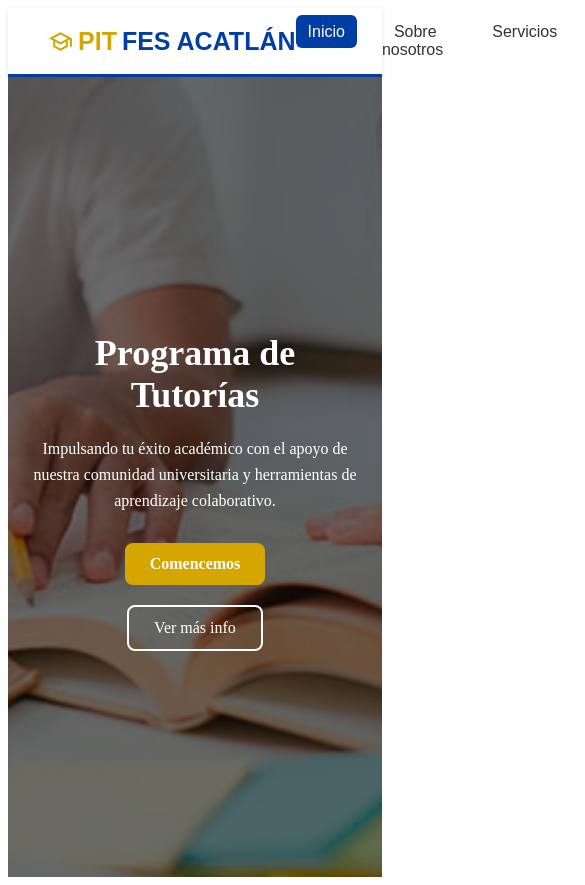
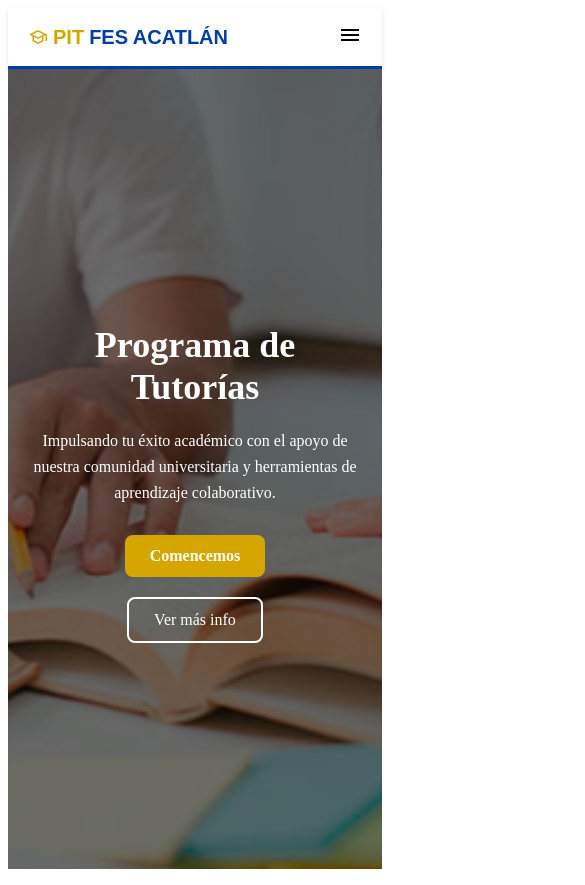
Before and after one commit to joseoaxaca-19/PROGRAMA-INSTITUCIONAL-DE-TUTORIAS_PIT, a React (Vite) app in the folder Frontend/: page / in a window 390 px wide. Shown: the top 885 px of the page, 585 px wide, since content can reach past the window. Built offline with nearby package versions, Linux system fonts and the light colour scheme.

Commit message:
Add files via upload

```diff
--- a/Frontend/src/components/Navbar/Navbar.css
+++ b/Frontend/src/components/Navbar/Navbar.css
@@ -7,6 +7,7 @@ padding:15px 40px;
 background:white;
 box-shadow:0 2px 5px rgba(0,0,0,0.1);
 border-bottom:3px solid #003DA5;
+position:relative;
 }
 
 /* MENU */
@@ -32,7 +33,7 @@ transition:all 0.3s ease;
 
 .menu a:hover{
 background:#D6A600;
-color:rgb(251, 242, 242);
+color:rgb(251,242,242);
 }
 
 /* boton activo */
@@ -63,6 +64,7 @@ font-family:'Montserrat', sans-serif;
 font-size:25px;
 white-space:nowrap;
 }
+
 .logo-pit{
 color:#D6A600;
 font-weight:700;
@@ -82,3 +84,67 @@ transition:0.3s;
 .logo:hover .logo-icon{
 transform:rotate(-10deg) scale(1.5);
 }
+
+/* BOTON HAMBURGUESA */
+
+.hamburger{
+display:none;
+cursor:pointer;
+font-size:30px;
+}
+
+/* ---------------- */
+/* RESPONSIVE MOVIL */
+/* ---------------- */
+
+@media (max-width:768px){
+
+.navbar{
+padding:12px 20px;
+}
+
+/* mostrar icono hamburguesa */
+
+.hamburger{
+display:block;
+}
+
+/* ocultar login */
+
+.login-btn{
+display:none;
+}
+
+/* menu desplegable */
+
+.menu{
+position:absolute;
+top:70px;
+left:0;
+width:100%;
+background:white;
+flex-direction:column;
+align-items:center;
+gap:15px;
+padding:20px 0;
+display:none;
+box-shadow:0 4px 10px rgba(0,0,0,0.1);
+}
+
+/* cuando se abre */
+
+.menu.open{
+display:flex;
+}
+
+/* logo un poco más pequeño */
+
+.logo{
+font-size:20px;
+}
+
+.logo-icon{
+font-size:20px;
+}
+
+}
--- a/Frontend/src/components/Navbar/Navbar.tsx
+++ b/Frontend/src/components/Navbar/Navbar.tsx
@@ -1,7 +1,10 @@
 import "./Navbar.css"
 import { NavLink } from "react-router-dom"
+import { useState } from "react"
 
 function Navbar() {
+
+const [menuOpen, setMenuOpen] = useState(false)
 
 return (
 
@@ -18,40 +21,48 @@ school
 
 </NavLink>
 
-<ul className="menu">
+{/* BOTON HAMBURGUESA */}
+
+<div className="hamburger" onClick={() => setMenuOpen(!menuOpen)}>
+<span className="material-symbols-outlined">
+menu
+</span>
+</div>
+
+<ul className={`menu ${menuOpen ? "open" : ""}`}>
 
 <li>
-<NavLink to="/" className={({isActive}) => isActive ? "active" : ""}>
+<NavLink to="/" onClick={()=>setMenuOpen(false)}>
 Inicio
 </NavLink>
 </li>
 
 <li>
-<NavLink to="/sobrenosotros" className={({isActive}) => isActive ? "active" : ""}>
+<NavLink to="/sobrenosotros" onClick={()=>setMenuOpen(false)}>
 Sobre nosotros
 </NavLink>
 </li>
 
 <li>
-<NavLink to="/servicios" className={({isActive}) => isActive ? "active" : ""}>
+<NavLink to="/servicios" onClick={()=>setMenuOpen(false)}>
 Servicios
 </NavLink>
 </li>
 
 <li>
-<NavLink to="/agenda" className={({isActive}) => isActive ? "active" : ""}>
+<NavLink to="/agenda" onClick={()=>setMenuOpen(false)}>
 Agenda
 </NavLink>
 </li>
 
 <li>
-<NavLink to="/repositorio" className={({isActive}) => isActive ? "active" : ""}>
+<NavLink to="/repositorio" onClick={()=>setMenuOpen(false)}>
 Repositorio
 </NavLink>
 </li>
 
 <li>
-<NavLink to="/contacto" className={({isActive}) => isActive ? "active" : ""}>
+<NavLink to="/contacto" onClick={()=>setMenuOpen(false)}>
 Contacto
 </NavLink>
 </li>
```
